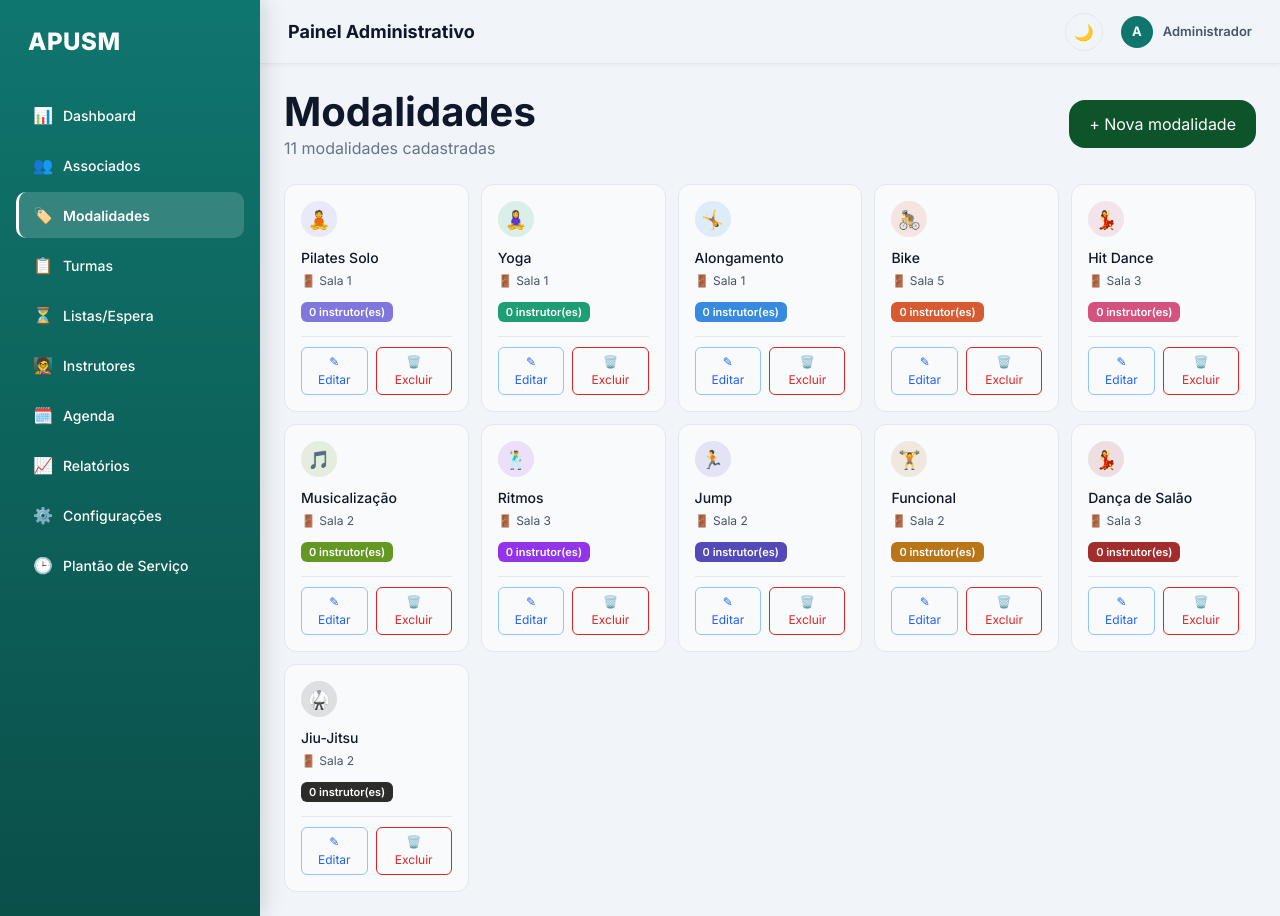
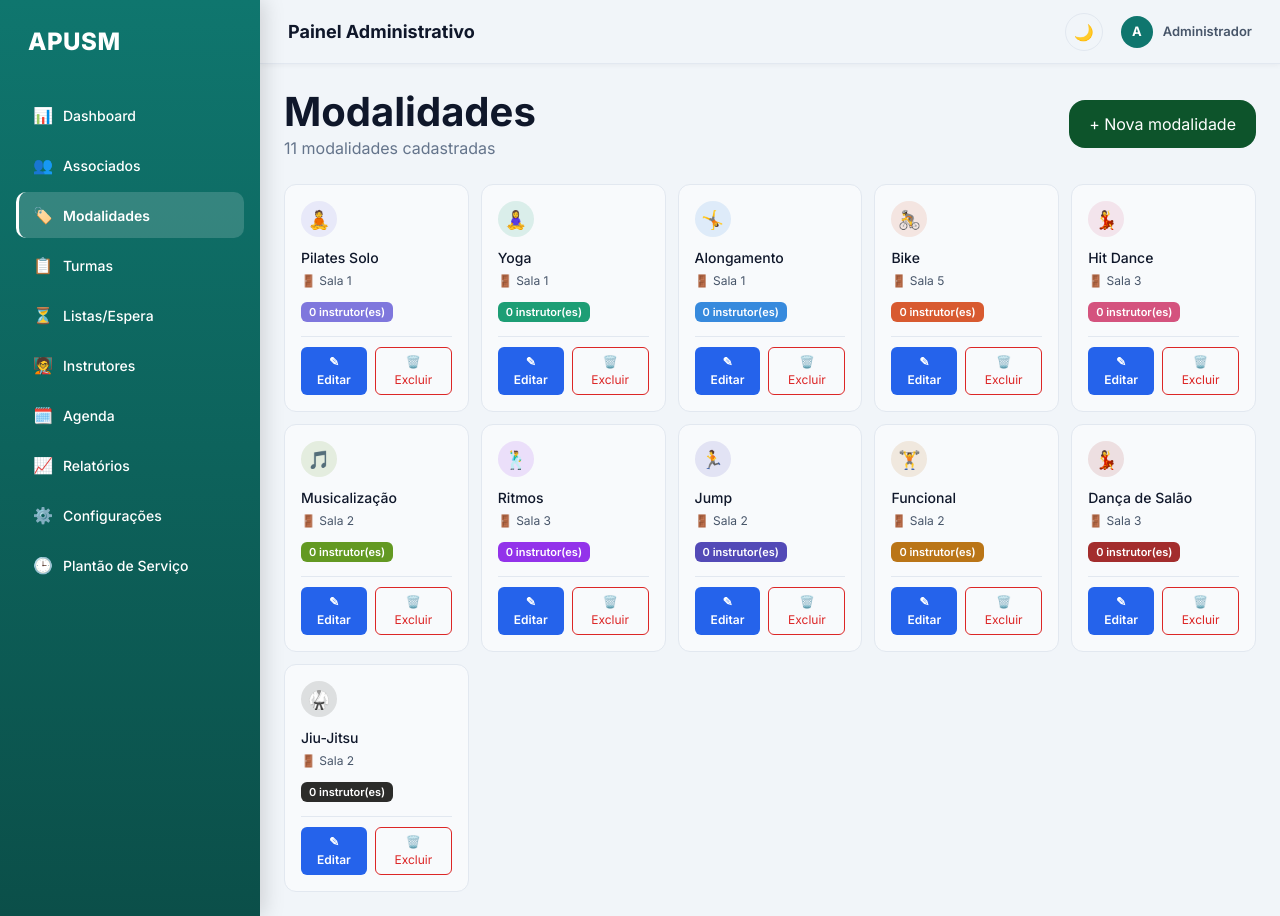
Before and after one commit to BrenoFranzin/apusm, a React (Vite) app: page /modalidades in a window 1280 px wide. Built offline with nearby package versions, Linux system fonts and the light colour scheme.

Commit message:
auto-commit

```diff
--- a/src/modules/modalidades/components/ModalidadeCard.tsx
+++ b/src/modules/modalidades/components/ModalidadeCard.tsx
@@ -74,11 +74,13 @@ export function ModalidadeCard({ modalidade, onEditar, onExcluir }: Props) {
               onClick={() => onEditar(modalidade)}
               style={{
                 fontSize: 12,
-                color: "#2563eb",
-                border: "1px solid #93c5fd",
+                fontWeight: 600,
+                color: "#ffffff",
+                border: "none",
                 borderRadius: 6,
                 padding: "5px 10px",
-                background: "var(--background-primary)",
+                background: "#2563eb",
+                cursor: "pointer",
               }}
             >
               ✎ Editar
```
